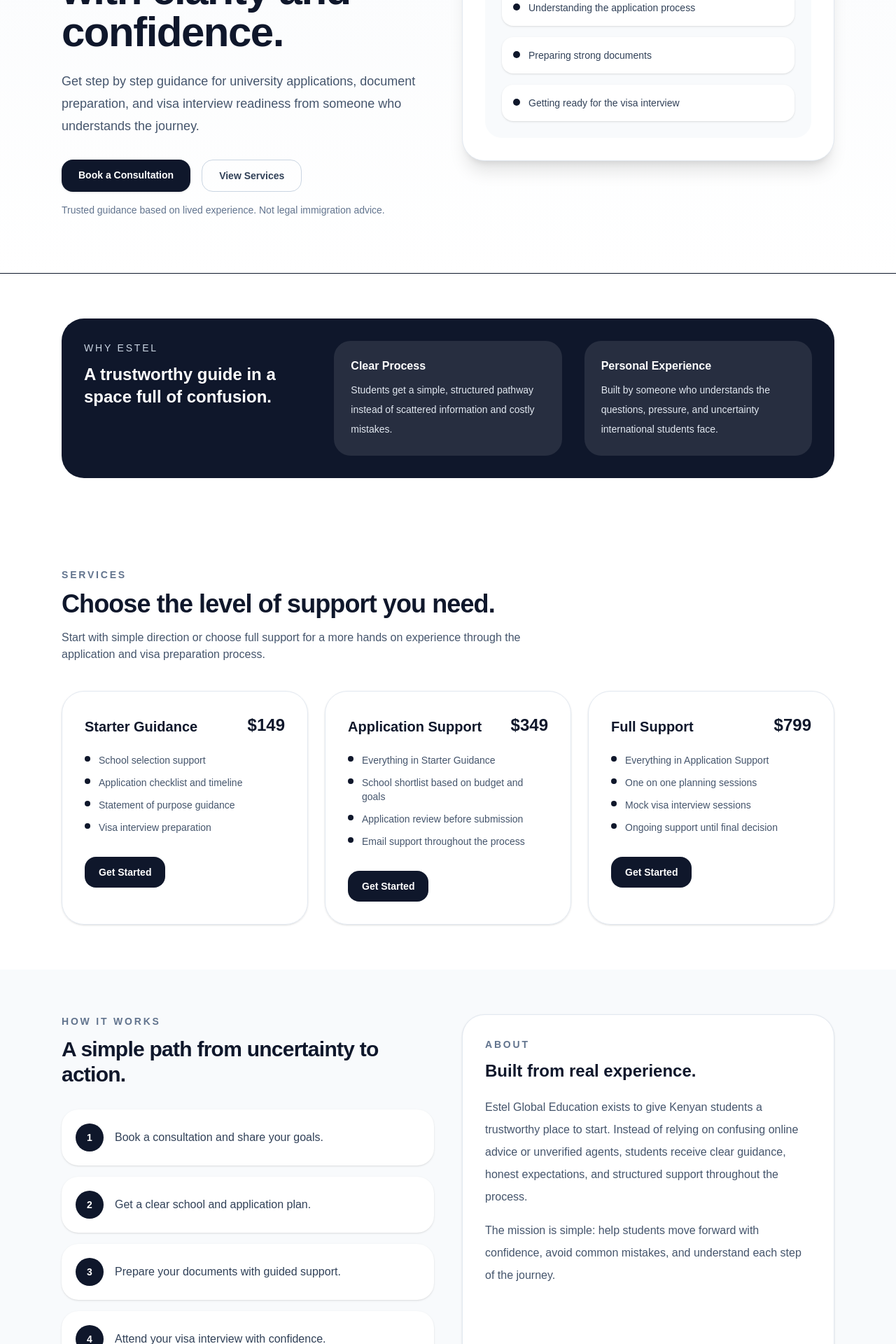
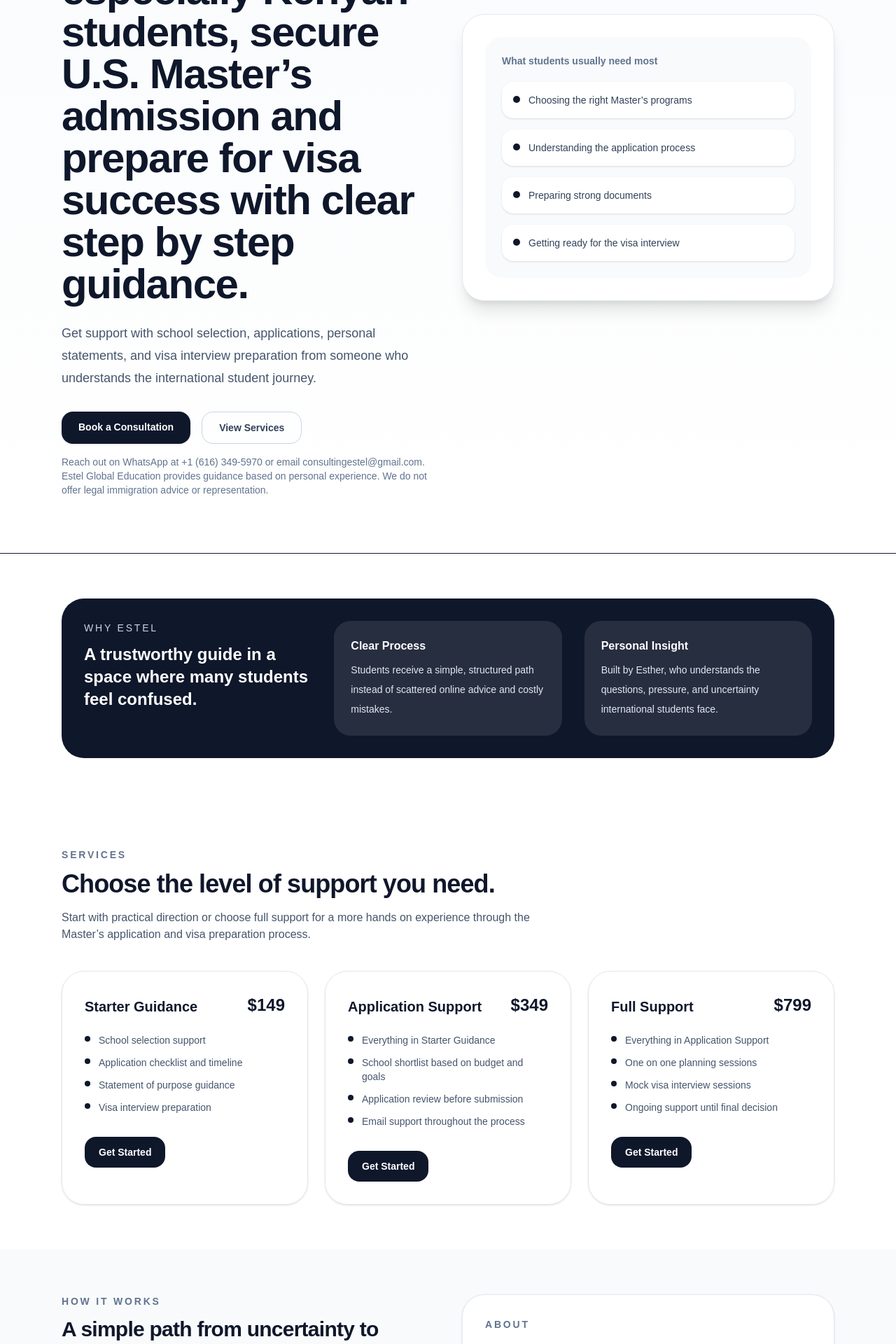
Before and after one commit to EstherAuma97/estel-website, a Next.js app: page / in a window 1280 px wide. Shown: the part 340-2260 px from the top of the page at 70% size. Built offline with nearby package versions, Linux system fonts and the light colour scheme.

Commit message:
Refine homepage messaging and update contact section

```diff
--- a/app/page.tsx
+++ b/app/page.tsx
@@ -33,10 +33,10 @@ export default function EstelGlobalEducationWebsite() {
   ];
 
   const steps = [
-    "Book a consultation and share your goals.",
-    "Get a clear school and application plan.",
-    "Prepare your documents with guided support.",
-    "Attend your visa interview with confidence.",
+    "Book a consultation and share your academic goals.",
+    "Receive a clear school and application plan.",
+    "Prepare your documents with structured guidance.",
+    "Approach your visa interview with confidence.",
   ];
 
   const faqs = [
@@ -46,11 +46,11 @@ export default function EstelGlobalEducationWebsite() {
     },
     {
       q: "Do you provide legal immigration advice?",
-      a: "No. This service does not provide legal advice. It offers educational guidance for students navigating the school application and visa preparation process.",
+      a: "No. Estel Global Education provides guidance based on personal experience and general educational support. This service does not provide legal immigration advice or representation.",
     },
     {
       q: "Who is this for?",
-      a: "This service is designed for Kenyan students who want clear, trustworthy support when applying to study in the United States.",
+      a: "This service is designed for international students, especially Kenyan students, who want support when applying for Master’s programs in the United States.",
     },
   ];
 
@@ -63,15 +63,15 @@ export default function EstelGlobalEducationWebsite() {
               <p className="mb-4 text-sm font-semibold uppercase tracking-[0.2em] text-slate-500">
                 Estel Global Education
               </p>
-              <h1 className="max-w-xl text-4xl font-bold tracking-tight sm:text-5xl lg:text-6xl">
-                Helping Kenyan students move to the U.S. for school with clarity and confidence.
+              <h1 className="max-w-2xl text-4xl font-bold tracking-tight sm:text-5xl lg:text-6xl">
+                Helping international students, especially Kenyan students, secure U.S. Master’s admission and prepare for visa success with clear step by step guidance.
               </h1>
               <p className="mt-6 max-w-2xl text-lg leading-8 text-slate-600">
-                Get step by step guidance for university applications, document preparation, and visa interview readiness from someone who understands the journey.
+                Get support with school selection, applications, personal statements, and visa interview preparation from someone who understands the international student journey.
               </p>
               <div className="mt-8 flex flex-wrap gap-4">
                 <a
-                  href="#contact"
+                  href="https://wa.me/16163495970?text=Hi%20Esther%2C%20I%27m%20interested%20in%20guidance%20for%20Master%E2%80%99s%20admission%20in%20the%20U.S."
                   className="rounded-2xl bg-slate-900 px-6 py-3 text-sm font-semibold text-white shadow-sm transition hover:scale-[1.02]"
                 >
                   Book a Consultation
@@ -84,16 +84,16 @@ export default function EstelGlobalEducationWebsite() {
                 </a>
               </div>
               <p className="mt-4 text-sm text-slate-500">
-                Trusted guidance based on lived experience. Not legal immigration advice.
+                Reach out on WhatsApp at +1 (616) 349-5970 or email consultingestel@gmail.com. Estel Global Education provides guidance based on personal experience. We do not offer legal immigration advice or representation.
               </p>
             </div>
 
             <div className="rounded-[2rem] border border-slate-200 bg-white p-8 shadow-xl">
               <div className="rounded-3xl bg-slate-50 p-6">
-                <p className="text-sm font-semibold text-slate-500">What students need most</p>
+                <p className="text-sm font-semibold text-slate-500">What students usually need most</p>
                 <div className="mt-5 space-y-4">
                   {[
-                    "Choosing the right schools",
+                    "Choosing the right Master’s programs",
                     "Understanding the application process",
                     "Preparing strong documents",
                     "Getting ready for the visa interview",
@@ -114,18 +114,18 @@ export default function EstelGlobalEducationWebsite() {
         <div className="grid gap-8 rounded-[2rem] bg-slate-900 p-8 text-white lg:grid-cols-3">
           <div>
             <p className="text-sm uppercase tracking-[0.2em] text-slate-300">Why Estel</p>
-            <h2 className="mt-3 text-2xl font-bold">A trustworthy guide in a space full of confusion.</h2>
+            <h2 className="mt-3 text-2xl font-bold">A trustworthy guide in a space where many students feel confused.</h2>
           </div>
           <div className="rounded-3xl bg-white/10 p-6">
             <h3 className="font-semibold">Clear Process</h3>
             <p className="mt-2 text-sm leading-7 text-slate-200">
-              Students get a simple, structured pathway instead of scattered information and costly mistakes.
+              Students receive a simple, structured path instead of scattered online advice and costly mistakes.
             </p>
           </div>
           <div className="rounded-3xl bg-white/10 p-6">
-            <h3 className="font-semibold">Personal Experience</h3>
+            <h3 className="font-semibold">Personal Insight</h3>
             <p className="mt-2 text-sm leading-7 text-slate-200">
-              Built by someone who understands the questions, pressure, and uncertainty international students face.
+              Built by Esther, who understands the questions, pressure, and uncertainty international students face.
             </p>
           </div>
         </div>
@@ -136,7 +136,7 @@ export default function EstelGlobalEducationWebsite() {
           <p className="text-sm font-semibold uppercase tracking-[0.2em] text-slate-500">Services</p>
           <h2 className="mt-3 text-3xl font-bold tracking-tight sm:text-4xl">Choose the level of support you need.</h2>
           <p className="mt-4 text-slate-600">
-            Start with simple direction or choose full support for a more hands on experience through the application and visa preparation process.
+            Start with practical direction or choose full support for a more hands on experience through the Master’s application and visa preparation process.
           </p>
         </div>
         <div className="mt-10 grid gap-6 lg:grid-cols-3">
@@ -155,7 +155,7 @@ export default function EstelGlobalEducationWebsite() {
                 ))}
               </ul>
               <a
-                href="#contact"
+                href="https://wa.me/16163495970?text=Hi%20Esther%2C%20I%27m%20interested%20in%20your%20services%20for%20U.S.%20Master%E2%80%99s%20applications."
                 className="mt-8 inline-block rounded-2xl bg-slate-900 px-5 py-3 text-sm font-semibold text-white"
               >
                 Get Started
@@ -187,10 +187,10 @@ export default function EstelGlobalEducationWebsite() {
               <p className="text-sm font-semibold uppercase tracking-[0.2em] text-slate-500">About</p>
               <h3 className="mt-3 text-2xl font-bold">Built from real experience.</h3>
               <p className="mt-5 leading-8 text-slate-600">
-                Estel Global Education exists to give Kenyan students a trustworthy place to start. Instead of relying on confusing online advice or unverified agents, students receive clear guidance, honest expectations, and structured support throughout the process.
+                Estel Global Education exists to give international students, especially Kenyan students, a trustworthy place to start when applying for U.S. Master’s programs. Built by Esther, who has personally gone through the international student journey, the service is designed to make the process clearer, more honest, and less overwhelming.
               </p>
               <p className="mt-4 leading-8 text-slate-600">
-                The mission is simple: help students move forward with confidence, avoid common mistakes, and understand each step of the journey.
+                Instead of relying on confusing online advice or unverified agents, students receive clear guidance, honest expectations, and structured support for school applications, document preparation, and visa interview readiness.
               </p>
             </div>
           </div>
@@ -218,29 +218,29 @@ export default function EstelGlobalEducationWebsite() {
             <div>
               <p className="text-sm font-semibold uppercase tracking-[0.2em] text-slate-300">Contact</p>
               <h2 className="mt-3 text-3xl font-bold tracking-tight sm:text-4xl">
-                Ready to start your U.S. study journey?
+                Ready to start your U.S. Master’s journey?
               </h2>
               <p className="mt-4 max-w-xl leading-8 text-slate-300">
-                Reach out to book a consultation and get clarity on the next step for your school application and visa preparation.
+                Reach out to book a consultation and get clarity on the next step for your school applications and visa preparation.
               </p>
             </div>
             <div className="rounded-[2rem] bg-white p-8 text-slate-900 shadow-xl">
               <div className="space-y-4">
-                <div>
-                  <label className="mb-2 block text-sm font-medium">Full Name</label>
-                  <input className="w-full rounded-2xl border border-slate-300 px-4 py-3 outline-none" placeholder="Your name" />
+                <div className="rounded-2xl border border-slate-200 bg-slate-50 p-5">
+                  <p className="text-sm font-semibold text-slate-900">Contact Estel Global Education</p>
+                  <p className="mt-3 text-sm leading-7 text-slate-600">
+                    WhatsApp: <a className="font-medium text-slate-900 underline" href="https://wa.me/16163495970?text=Hi%20Esther%2C%20I%27m%20interested%20in%20guidance%20for%20Master%E2%80%99s%20admission%20in%20the%20U.S.">+1 (616) 349-5970</a>
+                  </p>
+                  <p className="mt-2 text-sm leading-7 text-slate-600">
+                    Email: <a className="font-medium text-slate-900 underline" href="mailto:consultingestel@gmail.com">consultingestel@gmail.com</a>
+                  </p>
+                  <a
+                    href="https://wa.me/16163495970?text=Hi%20Esther%2C%20I%27m%20interested%20in%20guidance%20for%20Master%E2%80%99s%20admission%20in%20the%20U.S."
+                    className="mt-5 inline-block w-full rounded-2xl bg-slate-900 px-5 py-3 text-center text-sm font-semibold text-white"
+                  >
+                    Chat on WhatsApp
+                  </a>
                 </div>
-                <div>
-                  <label className="mb-2 block text-sm font-medium">Email</label>
-                  <input className="w-full rounded-2xl border border-slate-300 px-4 py-3 outline-none" placeholder="Your email" />
-                </div>
-                <div>
-                  <label className="mb-2 block text-sm font-medium">What do you need help with?</label>
-                  <textarea className="min-h-[120px] w-full rounded-2xl border border-slate-300 px-4 py-3 outline-none" placeholder="Tell us where you are in the process" />
-                </div>
-                <button className="w-full rounded-2xl bg-slate-900 px-5 py-3 text-sm font-semibold text-white">
-                  Send Inquiry
-                </button>
               </div>
             </div>
           </div>
```
